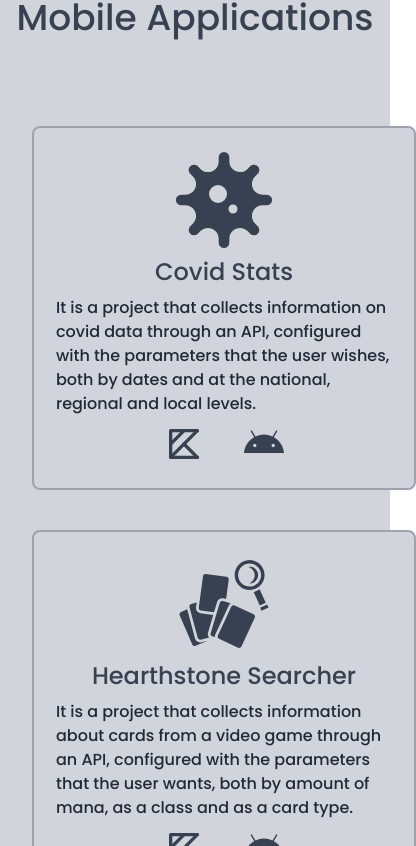
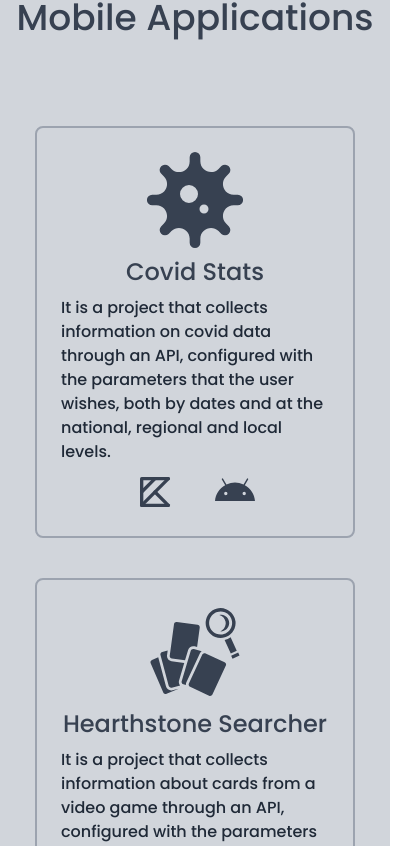
Before and after one commit to pinnick29/portfoliosergio, a Next.js app: page / in a window 390 px wide. Shown: the part 3698-4544 px from the top of the page, 416 px wide, since content can reach past the window. Built offline with nearby package versions, Linux system fonts and the light colour scheme.

Commit message:
fixed layout final

```diff
--- a/components/common/project.js
+++ b/components/common/project.js
@@ -2,10 +2,10 @@ const Project = ({ image, name, description,icon1,icon2}) => {
     return (
       <div id='project' >
         <div className='flex mx-auto my-auto group '>
-            <div className= " flex  gap-y-2 py-6 rounded-lg flex-col mx-auto justify-center items-center border-2 border-gray-400 max-w-sm md:max-w-7xl bg-gray-300  space-y-auto ">
+            <div className= " flex  gap-y-2 py-6 rounded-lg flex-col mx-auto justify-center items-center border-2 border-gray-400 max-w-xs md:max-w-5xl lg:max-w-7xl  bg-gray-300  space-y-auto ">
                 <div className=" flex items-center justify-center text-gray-700 " >{image}</div>
-                <p className="flex justify-center text-2xl text-gray-700 w-96">{name}</p>
-                <p className="flex justify-center text-md text-gray-800 px-6 w-96 ">{description}</p>
+                <p className="flex justify-center text-2xl text-gray-700 max-w-96 md:max-w-xl ">{name}</p>
+                <p className="flex justify-center text-md text-gray-800 px-6 max-w-96 md:max-w-lg ">{description}</p>
 
                 <div className="flex justify-center items-center text-gray-700 gap-10 ">
                     <div>{icon1}</div>
```
